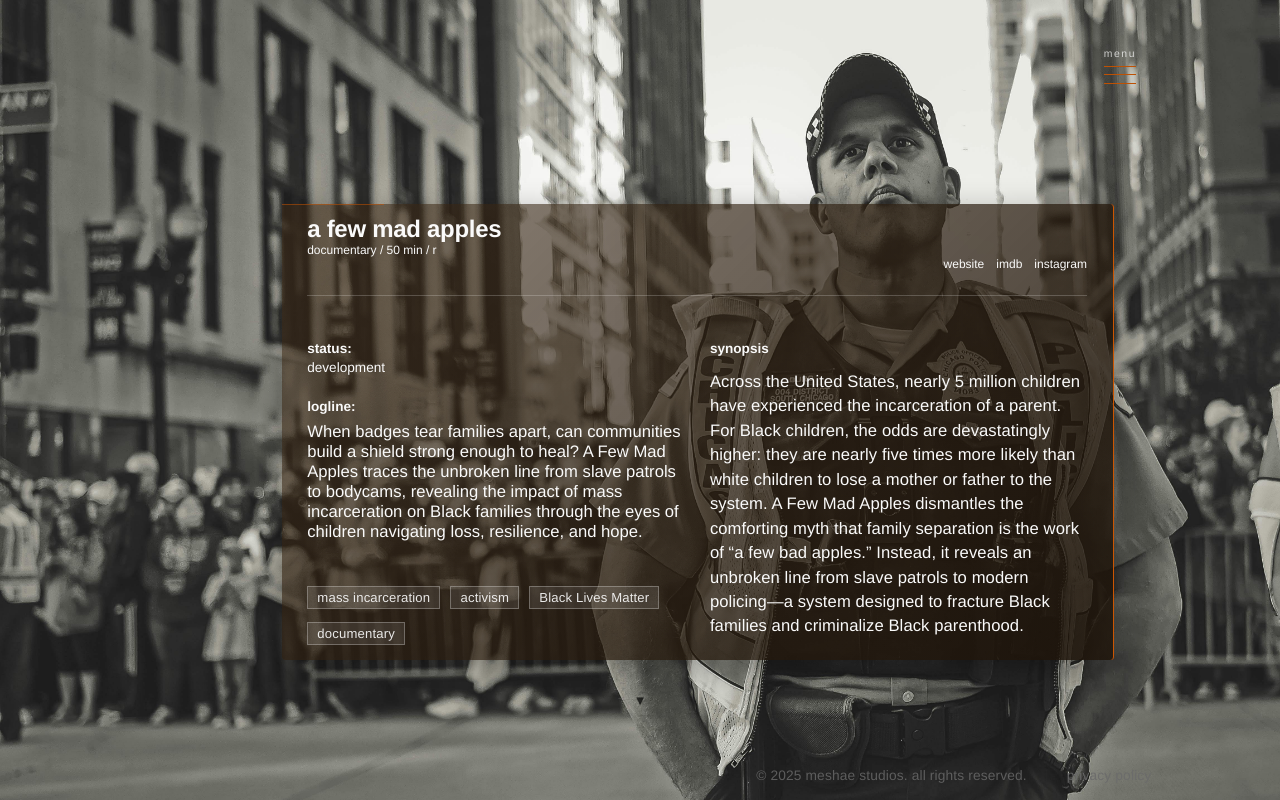
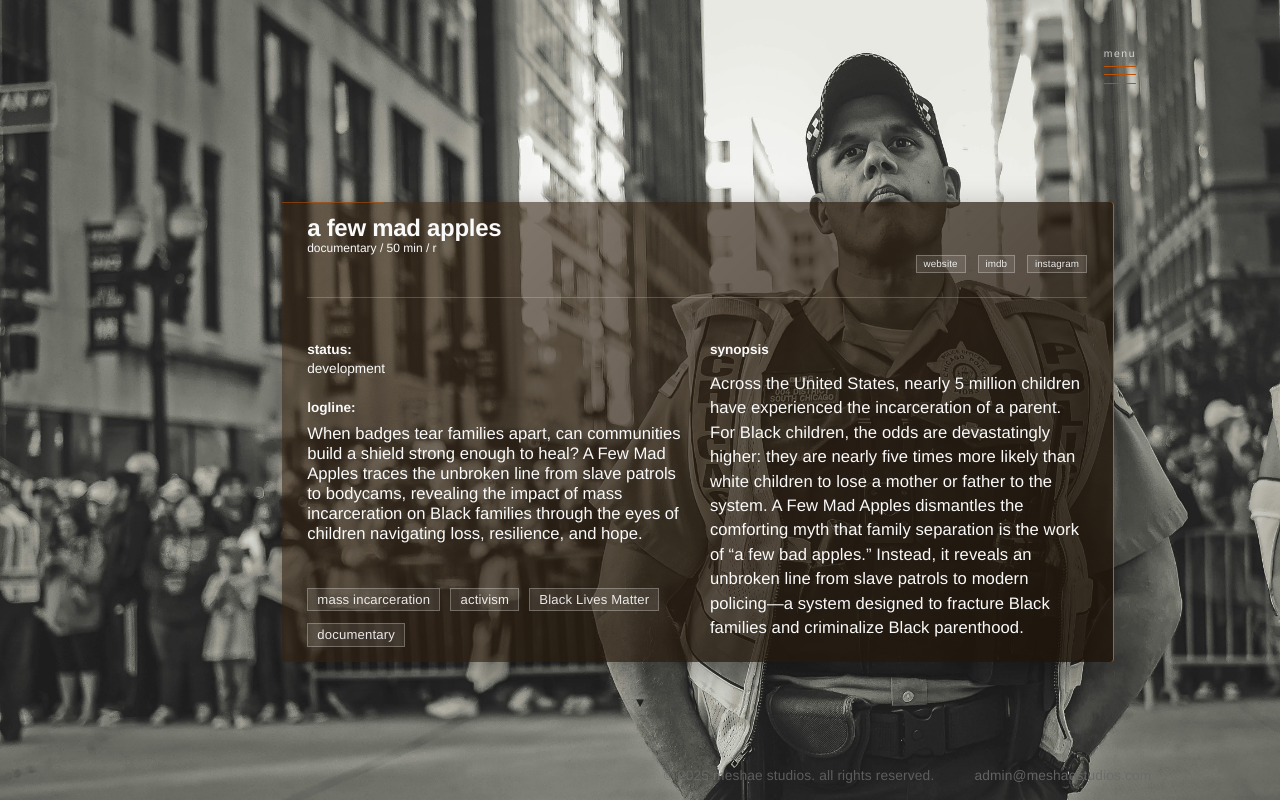
Before and after one commit to shaundawson/meshaestudios, a React (Create React App) app: page /featureprojects in a window 1280 px wide. Built offline with nearby package versions, Linux system fonts and the light colour scheme.

Commit message:
theme update
add pills to feature project page, remove privacy policy link

```diff
--- a/src/components/Footer.jsx
+++ b/src/components/Footer.jsx
@@ -11,9 +11,9 @@ export default function Footer() {
                 <span className={styles.footDivider}>|</span>
                 <a
                     className={styles.footerLink}
-                    href="https://www.meshaestudios.com"
+                    href="mailto:admin@meshaestudios.com"
                 >
-                    privacy policy
+                    admin@meshaestudios.com
                 </a>
             </div>
         </footer>
--- a/src/styles/FeatureProjects.module.css
+++ b/src/styles/FeatureProjects.module.css
@@ -143,18 +143,26 @@
 .projectSite,
 .projectImdb,
 .projectInstagram {
+    display: inline-block;
+    border: 1px solid rgba(255, 255, 255, 0.3);
+    border-radius: 0px;
+    background: rgba(255, 255, 255, 0.10);
+    padding: 0.23em 0.7em;
+    font-size: 0.82em;
     color: var(--pale);
-    font-weight: 300;
+    font-weight: 500;
+    letter-spacing: 0.012em;
+    opacity: 0.92;
     text-decoration: none;
-    letter-spacing: 0;
-    transition: opacity 0.2s;
-    opacity: 1;
+    transition: all 0.2s;
 }
 
 .projectSite:hover,
 .projectImdb:hover,
 .projectInstagram:hover {
-    opacity: 0.7;
+    border-color: var(--orange1);
+    background: rgba(204, 85, 0, 0.2);
+    opacity: 1;
 }
 
 .projectHeaderBlock::after {
```
